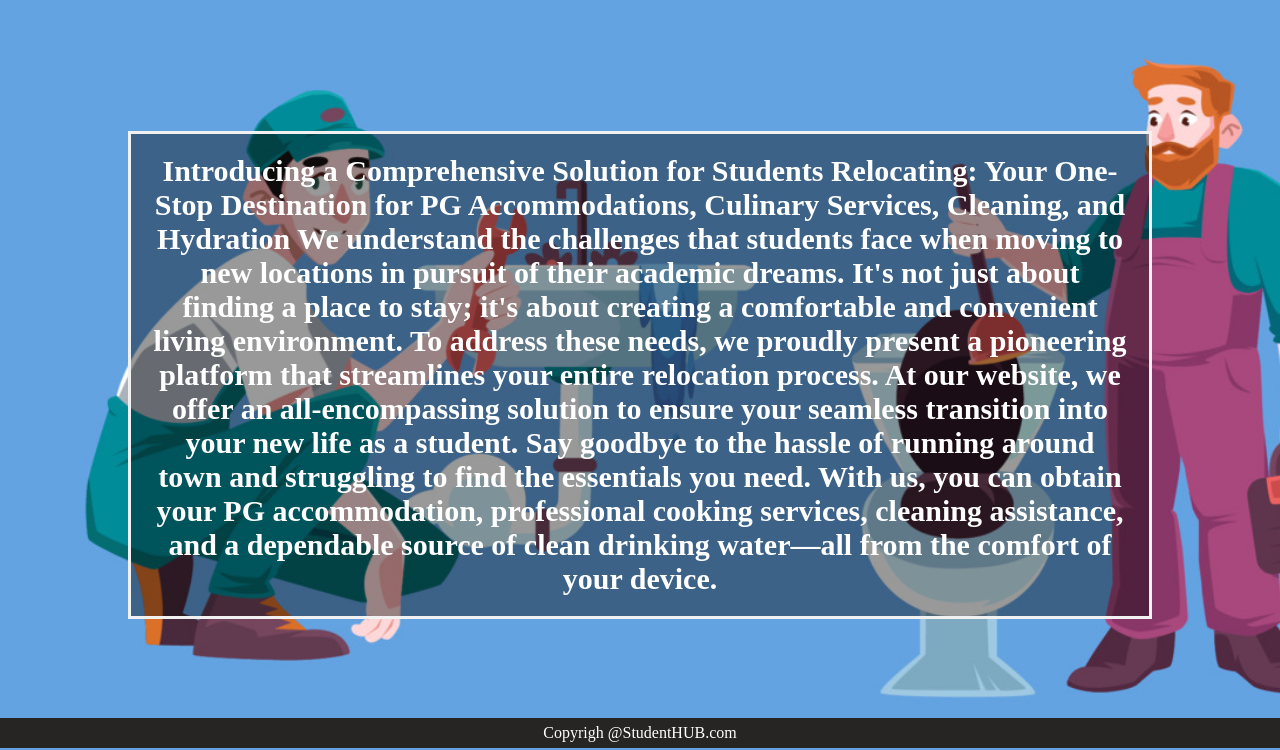
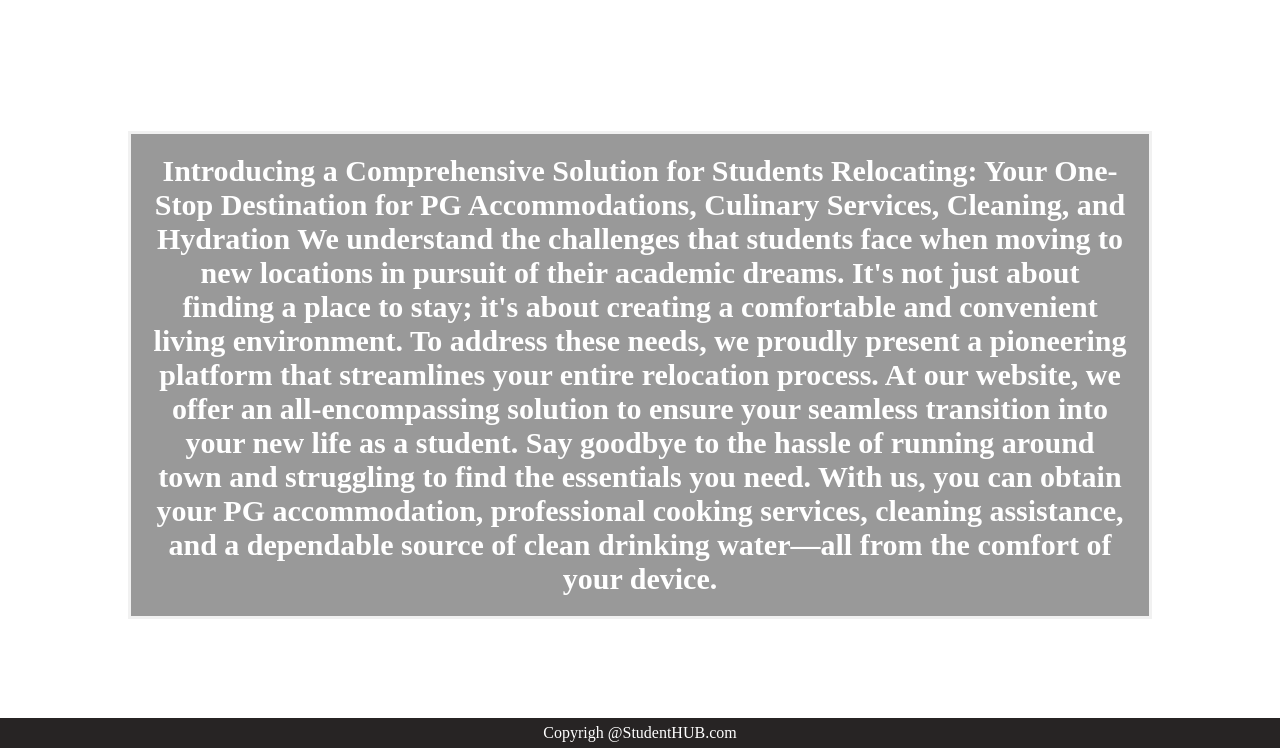
Before and after one commit to mahiVishal/studenthub.com, a plain HTML site: page blog.html in a window 1280 px wide. Shown: the part 52-802 px from the top of the page. Drawn offline with Linux system fonts and the light colour scheme.

Commit message:
Update blog.css

```diff
--- a/blog.css
+++ b/blog.css
@@ -2,7 +2,7 @@
 
     height: 750px;
     /* width: 100%; */
-    background-image: url("blog.jpg");
+/*     background-image: url("blog.jpg"); */
   /* overflow: hidden; */
   /* background-position: center;
   /* background-repeat: no-repeat;  */
```
